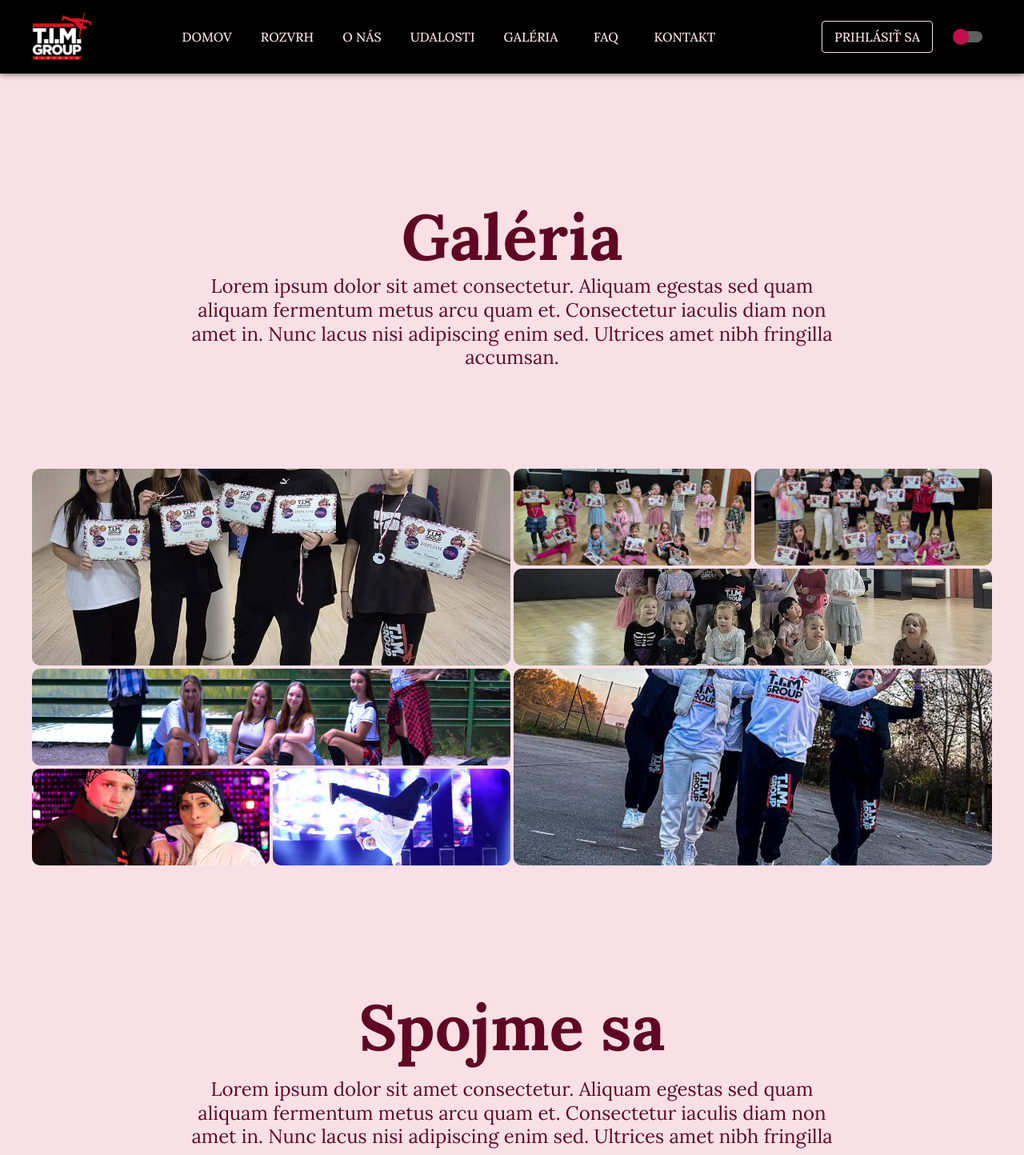
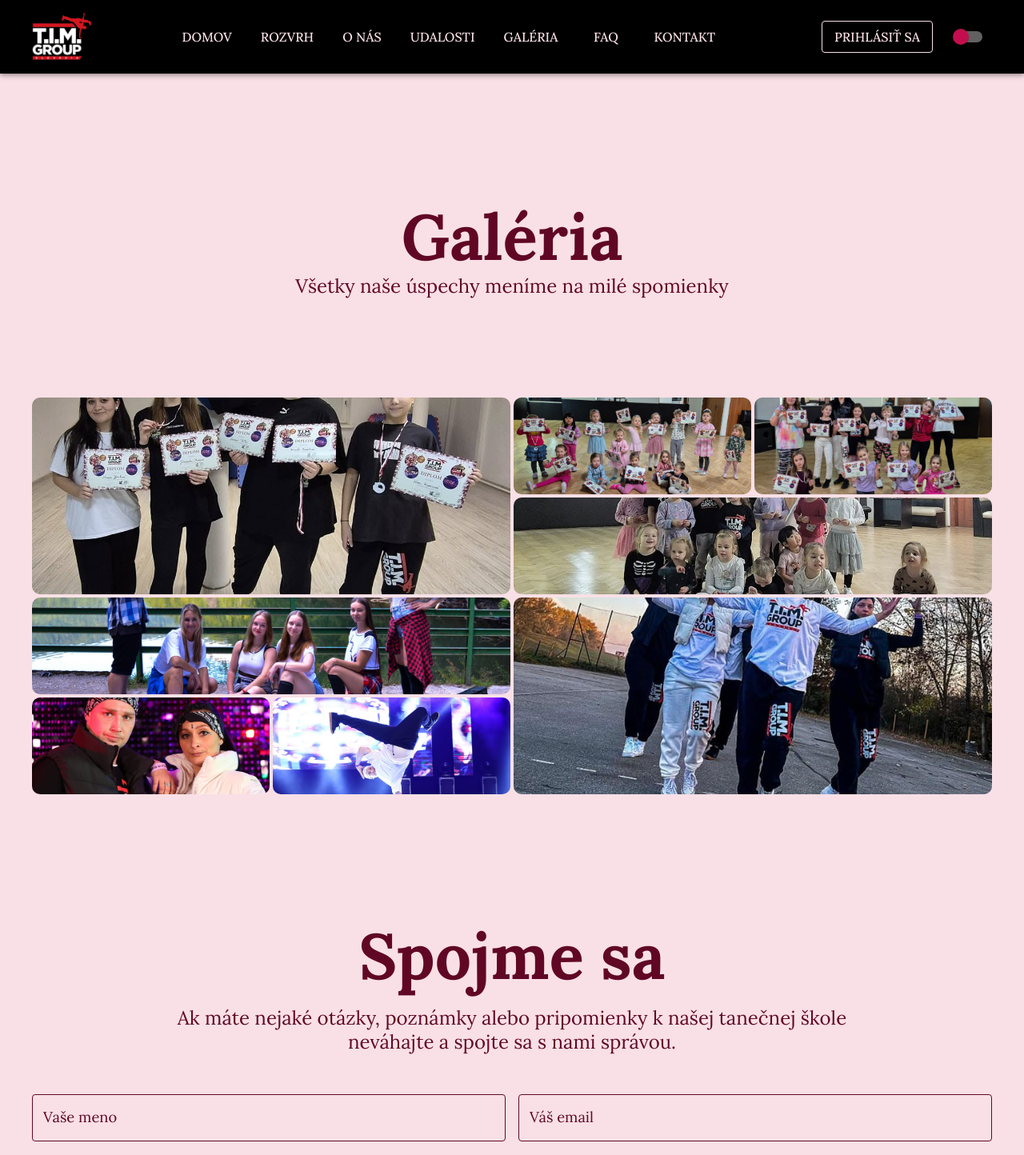
Before and after one commit to JakubKusiakSkola/ProjectTIMgroup, a React (Create React App) app in the folder TIM-Web/: page /gallery in a window 1280 px wide. Shown: the top 1444 px of the page at 80% size. Built offline with nearby package versions, Linux system fonts and the light colour scheme; the HTML template or start-up script is replaced by a standard one.

Commit message:
TextRework

```diff
--- a/TIM-Web/src/components/Contact.jsx
+++ b/TIM-Web/src/components/Contact.jsx
@@ -46,10 +46,7 @@ const Contact = ({ mode }) => {
                    margin: "0 auto",
                  }}
                >
-          Lorem ipsum dolor sit amet consectetur. Aliquam egestas sed quam
-          aliquam fermentum metus arcu quam et. Consectetur iaculis diam non
-          amet in. Nunc lacus nisi adipiscing enim sed. Ultrices amet nibh
-          fringilla accumsan.
+          Ak máte nejaké otázky, poznámky alebo pripomienky k našej tanečnej škole neváhajte a spojte sa s nami správou.
         </Typography>
       </Box>
 
--- a/TIM-Web/src/components/FAQ.jsx
+++ b/TIM-Web/src/components/FAQ.jsx
@@ -55,8 +55,7 @@ const FAQ = ({ mode }) => {
             textAlign: "left"
 
         }}>
-          Lorem ipsum dolor sit amet, consectetur adipiscing elit. Suspendisse
-          malesuada lacus ex, sit amet blandit leo lobortis eget.
+          Nakoľko sú kurzy prispôsobené vekovej kategórii tanečníka, je možné prihlásiť sa len na jeden kurz.
         </AccordionDetails>
       </Accordion>
 
@@ -78,8 +77,7 @@ const FAQ = ({ mode }) => {
             textAlign: "left"
 
         }}>
-          Lorem ipsum dolor sit amet, consectetur adipiscing elit. Suspendisse
-          malesuada lacus ex, sit amet blandit leo lobortis eget.
+          Merch tanečnej školy je možné zakúpiť si za výhodné ceny len v prípade, že ste tanečníkom školy.
         </AccordionDetails>
       </Accordion>
 
@@ -100,8 +98,7 @@ const FAQ = ({ mode }) => {
         <AccordionDetails sx={{
             textAlign: "left"
         }}>
-          Lorem ipsum dolor sit amet, consectetur adipiscing elit. Suspendisse
-          malesuada lacus ex, sit amet blandit leo lobortis eget.
+          Samozrejme. Naša tanečná škola prijíma aj mladšie deti, ak budú schopné spolupráce na kurzoch.
         </AccordionDetails>
       </Accordion>
 
@@ -123,8 +120,7 @@ const FAQ = ({ mode }) => {
             textAlign: "left"
 
         }}>
-          Lorem ipsum dolor sit amet, consectetur adipiscing elit. Suspendisse
-          malesuada lacus ex, sit amet blandit leo lobortis eget.
+          Naši tanečníci tancujú v hocičom čo je im pohodlné. Nie je potrebná žiadna špeciálna obuv.
         </AccordionDetails>
       </Accordion>
 
@@ -146,8 +142,7 @@ const FAQ = ({ mode }) => {
             textAlign: "left"
 
         }}>
-          Lorem ipsum dolor sit amet, consectetur adipiscing elit. Suspendisse
-          malesuada lacus ex, sit amet blandit leo lobortis eget.
+          Merch je možné si ponechať, kostými však spadajú pod majetok školy.
         </AccordionDetails>
       </Accordion>
 
@@ -169,8 +164,7 @@ const FAQ = ({ mode }) => {
             textAlign: "left"
 
         }}>
-          Lorem ipsum dolor sit amet, consectetur adipiscing elit. Suspendisse
-          malesuada lacus ex, sit amet blandit leo lobortis eget.
+          Samozrejme, každému tanečníkovi sme schopní sa venovať osobne a úplný začiatočník pre nás nie je problémom.
         </AccordionDetails>
       </Accordion>
 
--- a/TIM-Web/src/components/Gallery.jsx
+++ b/TIM-Web/src/components/Gallery.jsx
@@ -77,9 +77,7 @@ const Gallery = ({ mode }) => {
             margin: "0 auto",
           }}
         >
-          Lorem ipsum dolor sit amet consectetur. Aliquam egestas sed quam aliquam fermentum metus arcu quam et.
-          Consectetur iaculis diam non amet in. Nunc lacus nisi adipiscing enim sed. Ultrices amet nibh fringilla
-          accumsan.
+          Všetky naše úspechy meníme na milé spomienky
         </Typography>
       </Box>
 
--- a/TIM-Web/src/components/Trainers.jsx
+++ b/TIM-Web/src/components/Trainers.jsx
@@ -42,10 +42,7 @@ const Trainers = ({ mode }) => {
                     margin: "0 auto",
                   }}
                 >
-          Lorem ipsum dolor sit amet consectetur. Aliquam egestas sed quam
-          aliquam fermentum metus arcu quam et. Consectetur iaculis diam non
-          amet in. Nunc lacus nisi adipiscing enim sed. Ultrices amet nibh
-          fringilla accumsan.
+          Náš tím sa skladá z dvoch certifikovaných lektorov a jedného pomocného lektora
         </Typography>
       </Box>
 
--- a/TIM-Web/src/pages/GallerySub.jsx
+++ b/TIM-Web/src/pages/GallerySub.jsx
@@ -77,9 +77,7 @@ const GallerySub = ({ mode }) => {
                     marginBottom: "24px"
                   }}
                 >
-          Lorem ipsum dolor sit amet consectetur. Aliquam egestas sed quam aliquam fermentum metus arcu quam et.
-          Consectetur iaculis diam non amet in. Nunc lacus nisi adipiscing enim sed. Ultrices amet nibh fringilla
-          accumsan.
+          Všetky naše úspechy meníme na milé spomienky
         </Typography>
       </Box>
 
```
